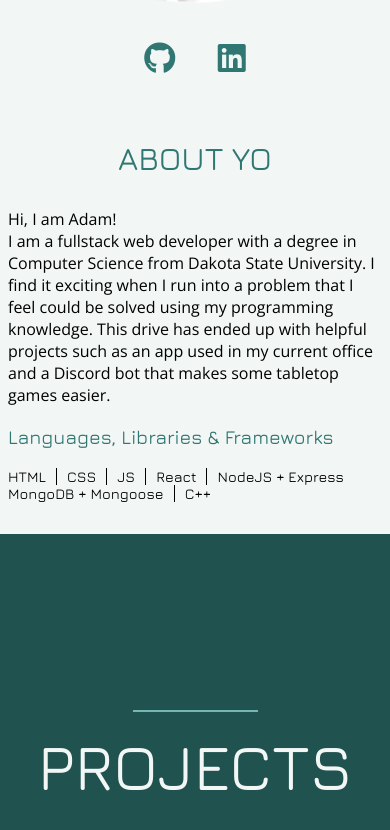
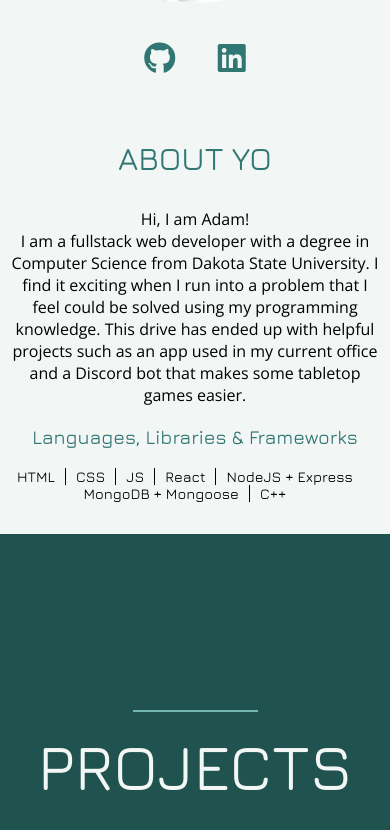
Before and after one commit to ajhanson22227/portfolio, a React (Create React App) app: page / in a window 390 px wide. Shown: the part 1055-1885 px from the top of the page. Built offline with nearby package versions, Linux system fonts and the light colour scheme.

Commit message:
Center about me text when in mobile device

```diff
--- a/src/components/Summary/Personal/Personal.css
+++ b/src/components/Summary/Personal/Personal.css
@@ -88,9 +88,6 @@
  margin-right: .7em;
 }
 
-@media only screen and (max-width: 600px) {
-
-}
 
 @media only screen and (max-width: 700px){
     .personal-container{
@@ -134,6 +131,7 @@
         font-family: 'Open Sans';
 
         align-self: start;
+        text-align: center;
     }
 
 
@@ -143,7 +141,9 @@
         grid-row-start: 7;
         grid-row-end: 8;
         align-self: center;
-        padding: 1em 0
+        padding: 1em 0;
+        text-align: center;
+        justify-self: center;
     }
 
     .personal-skills-container{
@@ -152,6 +152,11 @@
         grid-row-start: 8;
         grid-row-end: 9;
         align-self: start;
+        justify-self: center;
+    }
+
+    .skills-row{
+        justify-content: center;
     }
 
     .skill{
```
